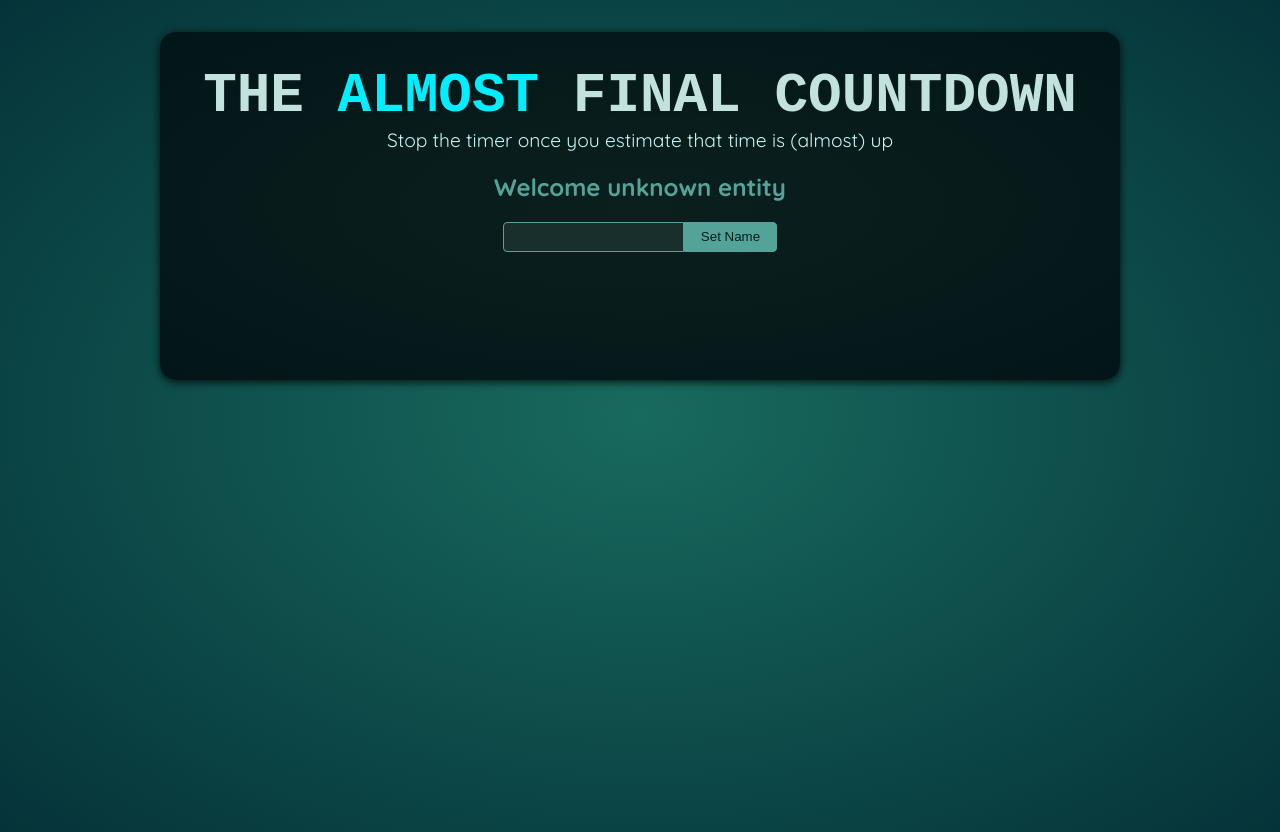
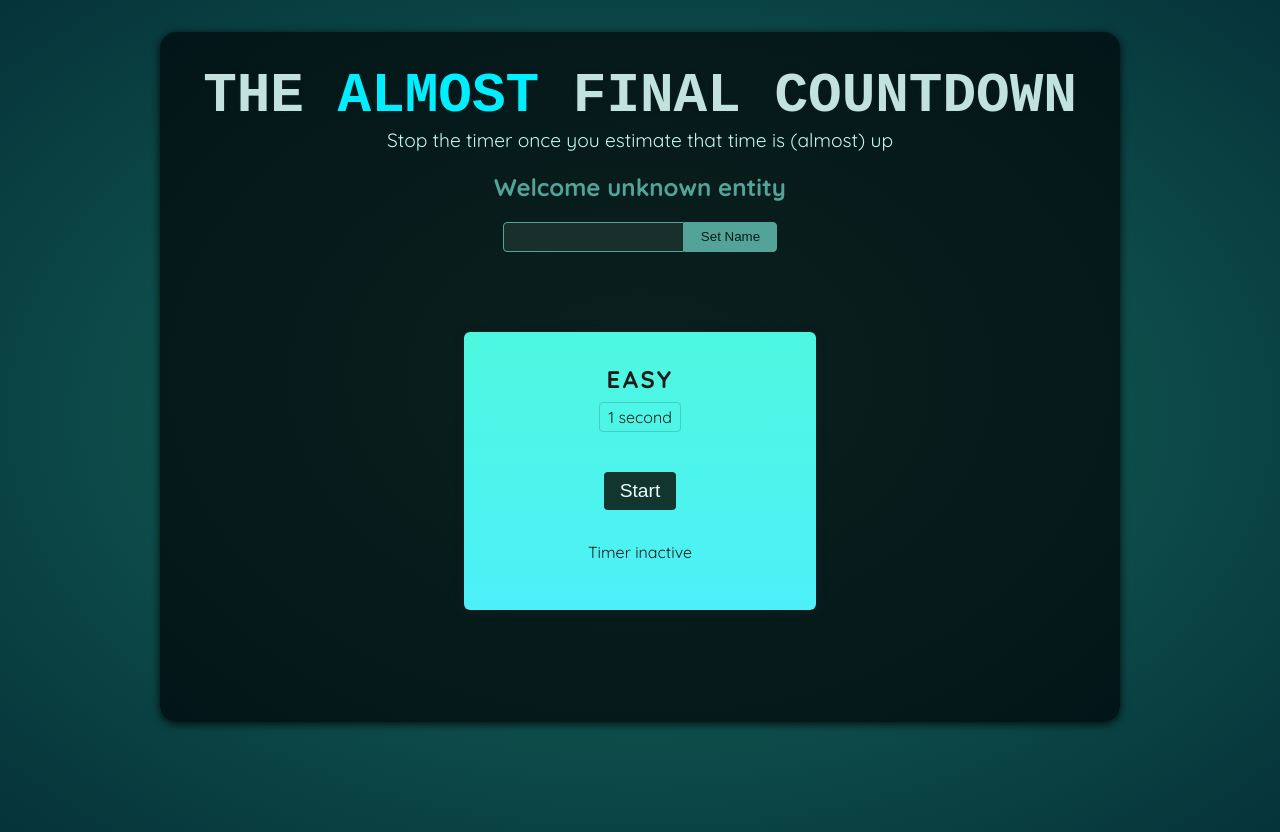
Before and after one commit to yoniet/countdown, a React (Vite) app: page / in a window 1280 px wide. Built offline with nearby package versions, Linux system fonts and the light colour scheme; a web font is replaced by a local one.

Commit message:
add TimerChallenge component for challenge game

```diff
--- a/src/App.jsx
+++ b/src/App.jsx
@@ -1,10 +1,13 @@
 import Player from './components/Player.jsx';
+import TimerChallenge from './components/TimerChallenge.jsx';
 
 function App() {
   return (
     <>
       <Player />
-      <div id="challenges"></div>
+      <div id="challenges">
+        <TimerChallenge title={"easy"} targetTime={1} />
+      </div>
     </>
   );
 }
--- a/src/components/Player.jsx
+++ b/src/components/Player.jsx
@@ -1,26 +1,20 @@
-import {useState} from 'react';
+import { useState, useRef } from 'react';
 
 export default function Player() {
+  const playerName = useRef();
+  const [enteredPlayerName, setEnteredPlayerName] = useState(null);
 
-  const [enteredPlayerName, setEnteredPlayerName] = useState('');
-  const [submitted, setSubmitted] = useState(false);
-
-  function handleChange(event) {
-    setSubmitted(false);
-    setEnteredPlayerName(event.target.value);
-    console.log(event.target.value);
-  }
 
   function handleClick() {
-    setSubmitted(true);
-    console.log("one test")
+    setEnteredPlayerName(playerName.current.value);
+    // setSubmitted(true);
   }
 
   return (
     <section id="player">
-      <h2>Welcome {submitted ? enteredPlayerName : 'unknown entity'}</h2>
+      <h2>Welcome {enteredPlayerName ?? 'unknown entity'}</h2>
       <p>
-        <input type="text" onChange={handleChange} value={enteredPlayerName}/>
+        <input ref={playerName} type="text" />
         <button onClick={handleClick}>Set Name</button>
       </p>
     </section>
--- /dev/null
+++ b/src/components/TimerChallenge.jsx
@@ -0,0 +1,31 @@
+import { useState } from "react";
+
+export default function TimerChallenge({ title, targetTime }) {
+    const [timerExpired, setTimerExpired] =  useState(false);
+    const [timerStarted, setTimerStarted] = useState(false);
+
+    function handleStart() {
+        setTimeout(() => {
+            setTimerExpired(true);
+        }, targetTime * 1000);
+        setTimerStarted(true);
+    }
+
+    return (
+        <section className="challenge">
+            <h2>{title}</h2>
+            {timerExpired && <p>You lost</p>}
+            <p className="challenge-time">
+                {targetTime} second{targetTime > 1 ? 's' : ''}
+            </p>
+            <p>
+                <button onClick={handleStart}>
+                    {timerStarted ? 'Stop' : 'Start'}
+                </button>
+            </p>
+            <p className={timerStarted ? 'active' : undefined}>
+                {timerStarted ? 'Time is running...' : 'Timer inactive'}
+            </p>
+        </section>
+    )
+}
```
